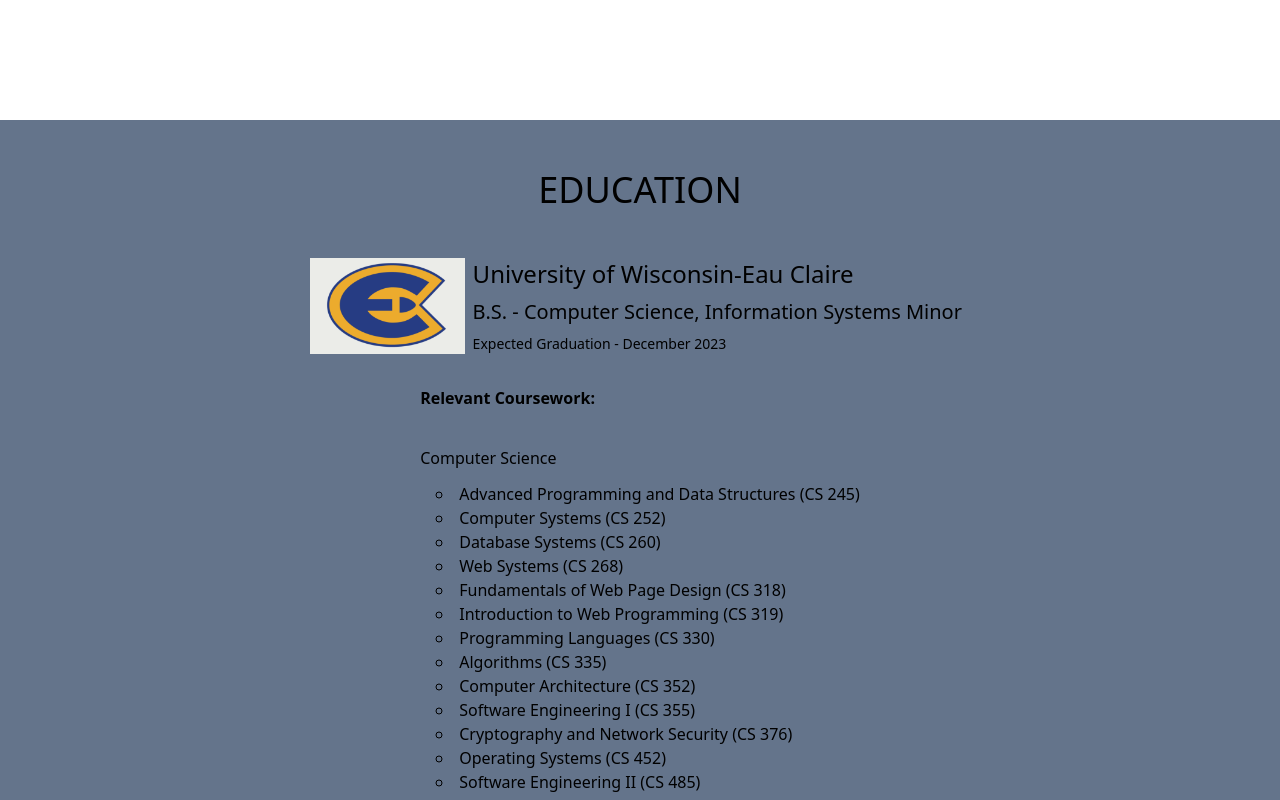
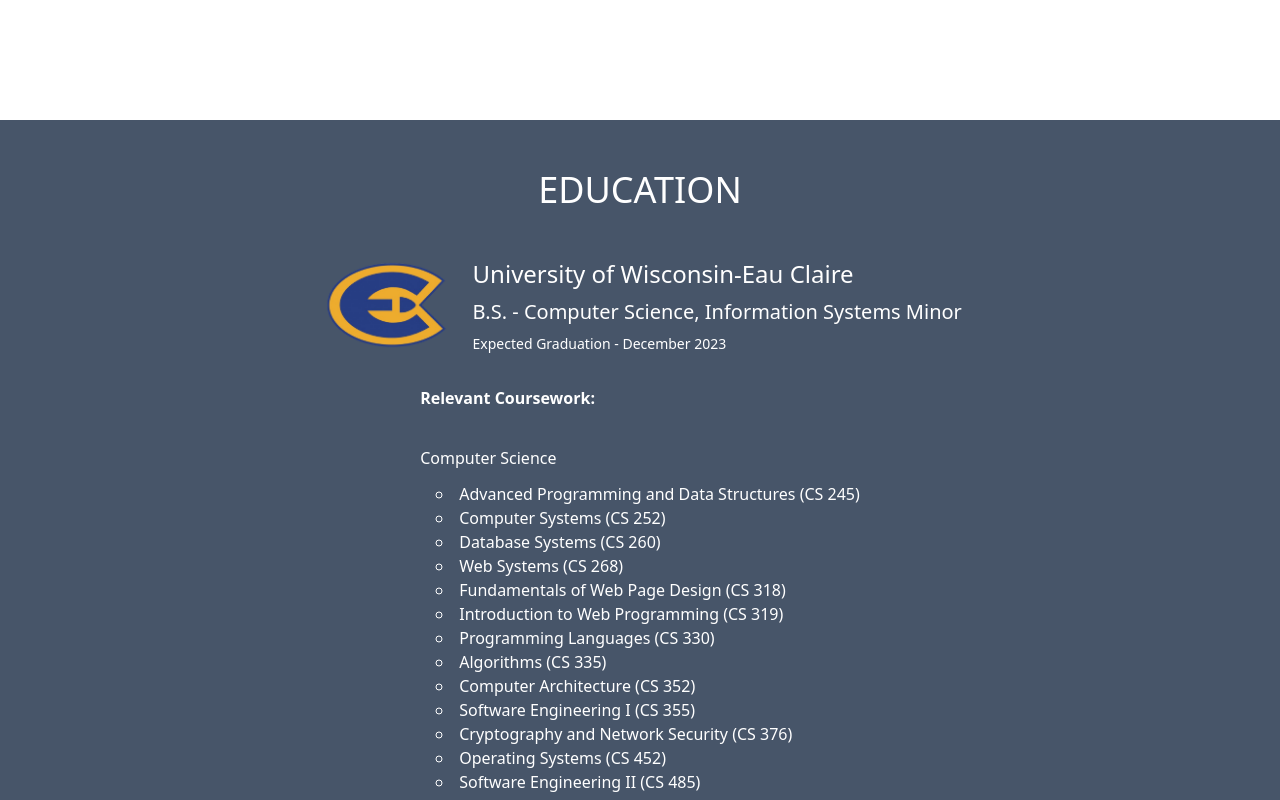
Before and after one commit to YouX24/youx.github.io, a React (Vite) app: page / in a window 1280 px wide. Shown: the part 680-1480 px from the top of the page. Built offline with nearby package versions, Linux system fonts and the light colour scheme.

Commit message:
finished education section

```diff
--- a/src/components/Courses.jsx
+++ b/src/components/Courses.jsx
@@ -1,7 +1,7 @@
 const Courses = () => {
 
     return (
-        <div className="flex flex-col flex-start">
+        <div className="flex flex-col flex-start text-white">
             <p className="my-6 font-bold">Relevant Coursework:</p>
             <p className="my-3">Computer Science</p>
             <ul className="list-[circle] list-inside pl-4">
--- a/src/components/Education.jsx
+++ b/src/components/Education.jsx
@@ -3,12 +3,12 @@ import Courses from './Courses'
 
 const Education = () => {
     return (
-        <div className="flex justify-center min-h-screen bg-slate-500 p-[50px]">
+        <div className="flex justify-center min-h-screen bg-slate-600 p-[50px]">
             <div className="flex justify-center items-center flex-col">
-                <h2 className="text-4xl mb-10">EDUCATION</h2>
+                <h2 className="text-4xl text-white mb-10">EDUCATION</h2>
                 <div className="flex justify-center items-center">
                     <img src={uwecLogo} alt="" className="h-24"/>
-                    <div>
+                    <div className="text-white">
                         <p className="text-2xl m-2">University of Wisconsin-Eau Claire</p>
                         <p className="text-xl m-2">B.S. - Computer Science, Information Systems Minor</p>
                         <p className="text-sm m-2">Expected Graduation - December 2023</p>
```
Also changed, not shown: src/assets/uwec-logo.png.
